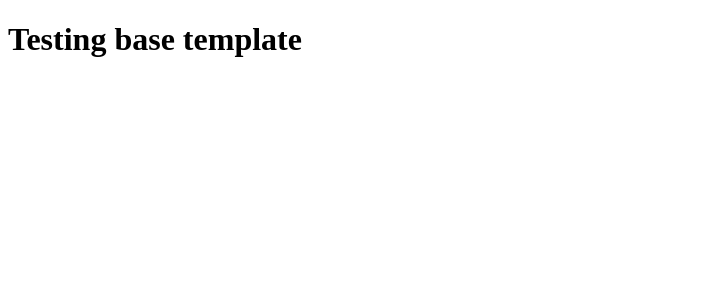
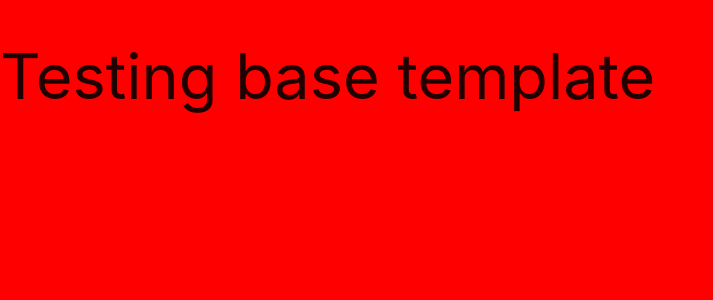
Before and after one commit to jjpickering10/CI-MS3-CoastalCatchIOW, a Flask app: template templates/base.html in a window 1280 px wide. Shown: the top 300 px of the page, without its empty margins (0-713 px from the left). Run offline with Flask 2, Linux system fonts and the light colour scheme; the template is opened without the code that fills it, so the values that code supplies are empty; some libraries are stand-ins or nearby versions.

Commit message:
Add Materialize, static files and test they are working

```diff
--- /dev/null
+++ b/static/css/style.css
@@ -0,0 +1,3 @@
+body {
+    background: red;
+}
--- /dev/null
+++ b/static/js/script.js
@@ -0,0 +1 @@
+console.log("hello");
--- a/templates/base.html
+++ b/templates/base.html
@@ -4,11 +4,19 @@
     <meta charset="UTF-8">
     <meta http-equiv="X-UA-Compatible" content="IE=edge">
     <meta name="viewport" content="width=device-width, initial-scale=1.0">
+    <link rel="stylesheet" href="https://cdnjs.cloudflare.com/ajax/libs/materialize/1.0.0/css/materialize.min.css" type="text/css">
+    <link rel="stylesheet" href="{{  url_for('static', filename='css/style.css') }}" type="text/css">
+    {% block styles %}
+    {% endblock %}
     <title>CoastalCatch</title>
 </head>
 <body>
     <h1>Testing base template</h1>
     {% block content %}
     {% endblock %}
+    <script src="https://cdnjs.cloudflare.com/ajax/libs/materialize/1.0.0/js/materialize.min.js"></script>
+    <script src="{{  url_for('static', filename='js/script.js') }}"></script>
+    {% block scripts %}
+    {% endblock %}
 </body>
 </html>
```
